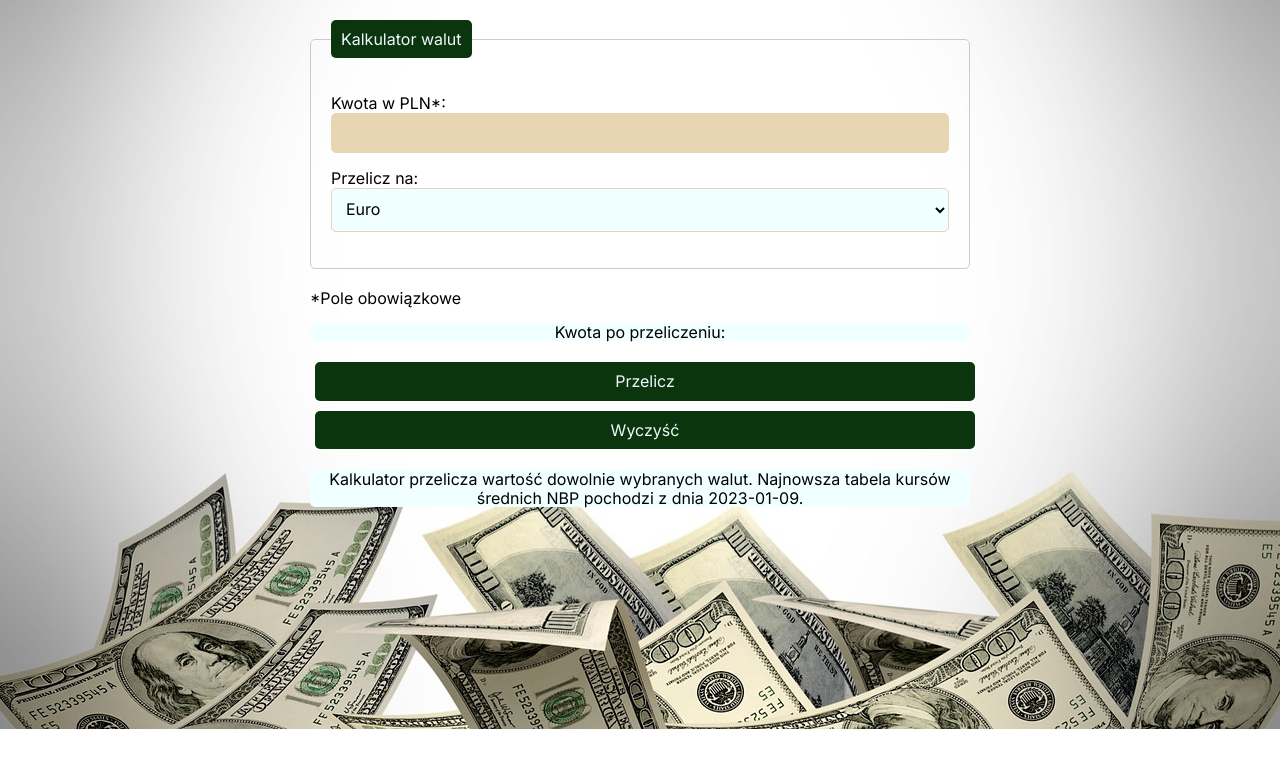
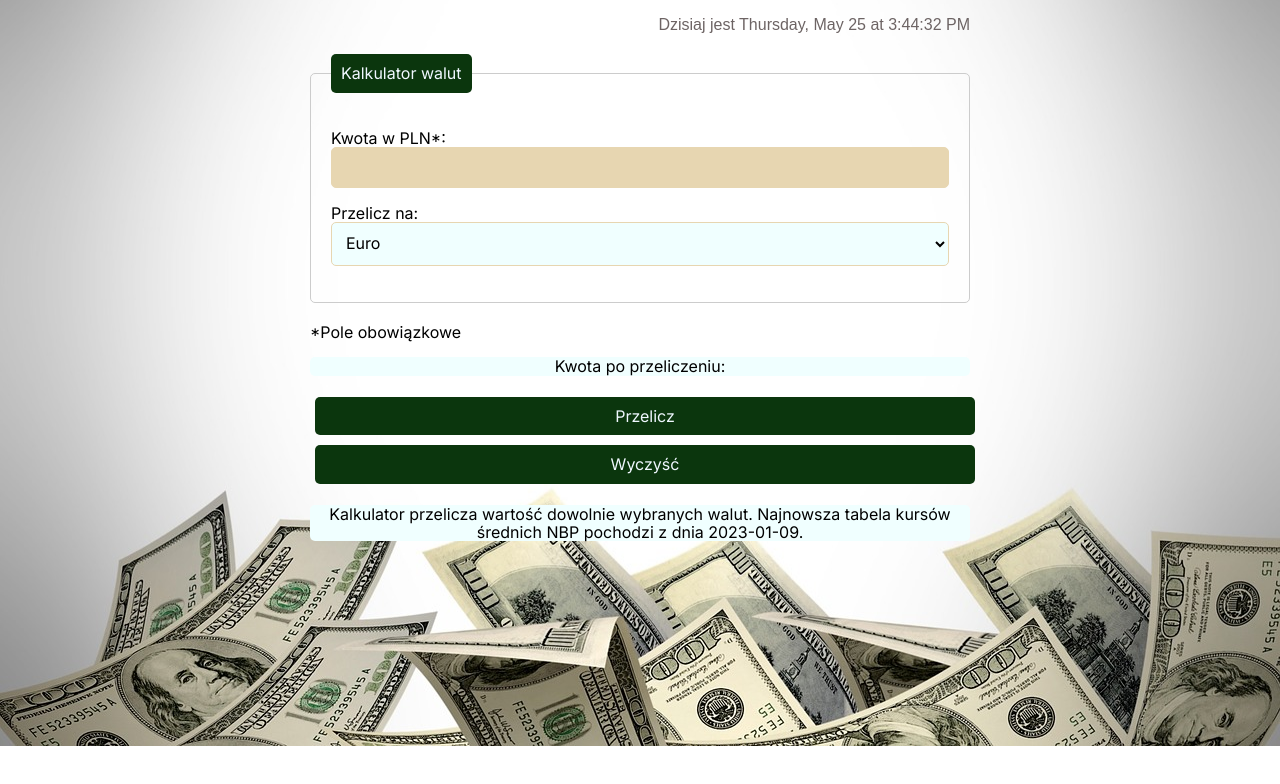
Before and after one commit to DorotaZielinska/currencies-converter-react, a React (Create React App) app: page / in a window 1280 px wide. Shown: the top 784 px of the page. Built offline with nearby package versions, Linux system fonts and the light colour scheme.

Commit message:
added clock komponent setting date and time

```diff
--- a/src/App.js
+++ b/src/App.js
@@ -1,5 +1,6 @@
 import React, { useState } from 'react';
 import Form from "./Form";
+import { Clock } from './Form/Clock';
 import { currencies } from './Form/currencies';
 
 function App() {
@@ -15,6 +16,7 @@ function App() {
   }
   return (
     <div>
+      <Clock />
       <Form
         result={result}
         calculateResult={calculateResult}
--- /dev/null
+++ b/src/Form/Clock/index.js
@@ -0,0 +1,30 @@
+import { useState, useEffect } from "react";
+import "./style.css"
+
+export const Clock = () => {
+    const [date, setDate] = useState(new Date());
+
+    useEffect(() => {
+        const intervalId = setInterval(() => {
+            setDate(new Date());
+        }, 1000);
+        return () => {
+            clearInterval(intervalId);
+        }
+    }, [])
+
+    return (
+        <p className="clock">
+            Dzisiaj jest
+            {" "}
+            {date.toLocaleString(undefined, {
+                weekday: "long",
+                day: "numeric",
+                month: "long",
+                hour: "numeric",
+                minute: "numeric",
+                second: "numeric",
+            })}
+        </p>
+    )
+}
--- /dev/null
+++ b/src/Form/Clock/style.css
@@ -0,0 +1,5 @@
+.clock {
+text-align: right;
+color: #6d6464;
+font-family: 'Montserrat', sans-serif;
+}
```
